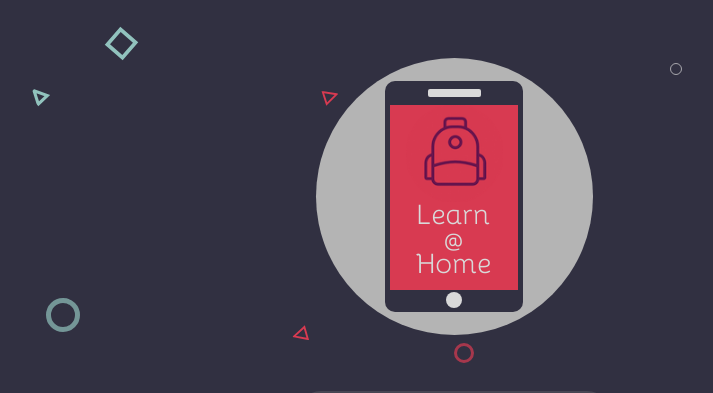
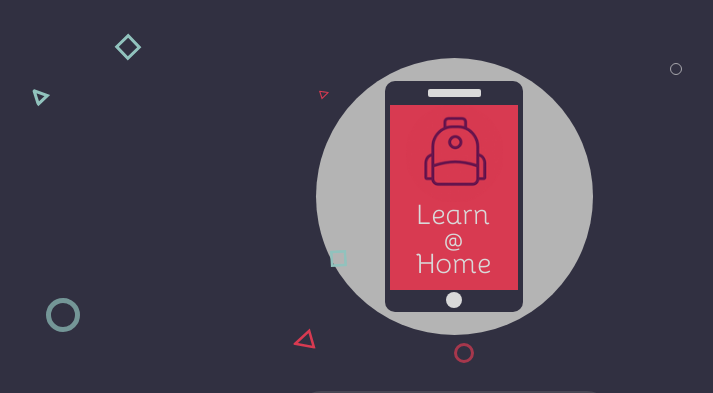
Before and after one commit to lostmart/saas-react-typescript, a React (Create React App) app: page / in a window 1280 px wide. Shown: the top 393 px of the page, without its empty margins (186-899 px from the left). Built offline with nearby package versions, Linux system fonts and the light colour scheme; a web font is replaced by a local one.

Commit message:
squares and classes

```diff
--- a/src/components/decos/Squares.module.css
+++ b/src/components/decos/Squares.module.css
@@ -1,11 +1,14 @@
 .square_container {
 	position: absolute;
-	max-width: 25px;
 	transform: rotate(-16deg);
 }
-
 
 .square_secondary {
 	stroke: var(--secondary);
 	stroke-width: 15px;
 }
+
+.square_third {
+	stroke: var(--tercery);
+	stroke-width: 15px;
+}
--- a/src/components/decos/Squares.tsx
+++ b/src/components/decos/Squares.tsx
@@ -1,11 +1,12 @@
 import styles from './Squares.module.css'
 
 interface SquareStyles {
-	cssRules?: {
+	cssRules: {
 		left: string
 		top: string
 		nameOfClass: string
 		rotation: number
+		size: string
 	}
 }
 
@@ -15,9 +16,10 @@ const Square = ({ cssRules }: SquareStyles) => {
 			<svg
 				className={styles.square_container}
 				style={{
-					top: '-27px',
-					left: '105px',
-					transform: `rotate(${41}deg)`,
+					top: cssRules.top,
+					left: cssRules.left,
+					transform: `rotate(${cssRules.rotation}deg)`,
+					maxWidth: cssRules.size,
 				}}
 				viewBox="0 0 100 100">
 				<rect
@@ -26,7 +28,6 @@ const Square = ({ cssRules }: SquareStyles) => {
 					y="10"
 					width="80"
 					height="80"
-					stroke-width="2"
 					fill="none"
 				/>
 			</svg>
--- a/src/components/decos/Triangles.module.css
+++ b/src/components/decos/Triangles.module.css
@@ -1,6 +1,5 @@
 .triangle_container {
 	position: absolute;
-	max-width: 25px;
 	transform: rotate(-16deg);
 }
 
--- a/src/components/decos/Triangles.tsx
+++ b/src/components/decos/Triangles.tsx
@@ -6,6 +6,7 @@ interface TriangleStyles {
 		top: string
 		nameOfClass: string
 		rotation: number
+		size: string
 	}
 }
 
@@ -19,6 +20,7 @@ const Triangle = ({ cssRules }: TriangleStyles) => {
 					top: cssRules.top,
 					left: cssRules.left,
 					transform: `rotate(${cssRules.rotation}deg)`,
+					maxWidth: cssRules.size,
 				}}>
 				<polygon
 					className={cssRules.nameOfClass}
--- a/src/css/style.css
+++ b/src/css/style.css
@@ -1,4 +1,7 @@
 @import url('https://fonts.googleapis.com/css2?family=Annie+Use+Your+Telescope&family=Armata&display=swap');
+*{
+	/* outline: 1px solid pink; */
+}
 
 :root {
 	--bg-clr: #313041;
--- a/src/pages/Home/index.tsx
+++ b/src/pages/Home/index.tsx
@@ -4,6 +4,8 @@ import { FaEnvelope, FaEye, FaEyeSlash } from 'react-icons/fa'
 import logoImg from '../../assets/logo-round.png'
 import styles from './index.module.css'
 import triangleStyles from '../../components/decos/Triangles.module.css'
+import squareStyles from '../../components/decos/Squares.module.css'
+
 import Circles from '../../components/decos/Circles'
 import Triangles from '../../components/decos/Triangles'
 import Square from '../../components/decos/Squares'
@@ -47,6 +49,7 @@ const Home = () => {
 		left: '29px',
 		rotation: -44,
 		nameOfClass: triangleStyles.triangle_secondary,
+		size: '25px',
 	}
 
 	const secondTriangle = {
@@ -54,6 +57,7 @@ const Home = () => {
 		left: '311px',
 		rotation: 72,
 		nameOfClass: triangleStyles.triangle_accent,
+		size: '15px',
 	}
 
 	const thirdTriangle = {
@@ -61,6 +65,23 @@ const Home = () => {
 		left: '287px',
 		rotation: 254,
 		nameOfClass: triangleStyles.triangle_accent,
+		size: '34px',
+	}
+
+	const firstSquare = {
+		top: '-21px',
+		left: '114px',
+		rotation: -44,
+		size: '20px',
+		nameOfClass: squareStyles.square_secondary,
+	}
+
+	const secondSquare = {
+		top: '192px',
+		left: '326px',
+		rotation: -3,
+		size: '17px',
+		nameOfClass: squareStyles.square_third,
 	}
 
 	return (
@@ -71,7 +92,8 @@ const Home = () => {
 			<Triangles cssRules={firstTriangle} />
 			<Triangles cssRules={secondTriangle} />
 			<Triangles cssRules={thirdTriangle} />
-			<Square />
+			<Square cssRules={firstSquare} />
+			<Square cssRules={secondSquare} />
 			<div className={styles.grey_circle}>
 				<div className="mobile-phone">
 					<div className="speaker"></div>
```
